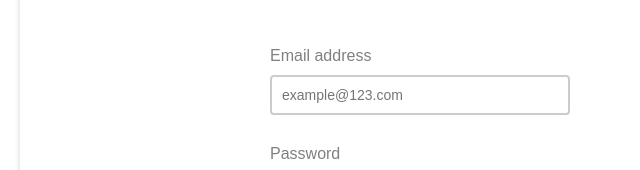
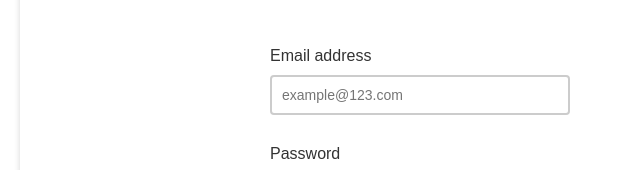
Before and after one commit to Mariraj-Krishnan/Simple-Login-Form, a plain HTML site: page index.html in a window 1280 px wide. Shown: the part 231-401 px from the top of the page, 220-860 px from the left. Drawn offline with Linux system fonts and the light colour scheme.

Commit message:
Update style.css

```diff
--- a/style.css
+++ b/style.css
@@ -40,7 +40,7 @@ body {
   display: inline-block;
   font-size: 16px;
   font-weight: 500;
-  color: hsla(0deg, 0%, 50%);
+  color: hsla(0deg, 0%, 20%);
   margin-bottom: 10px;
 }
 .container form p input {
```
